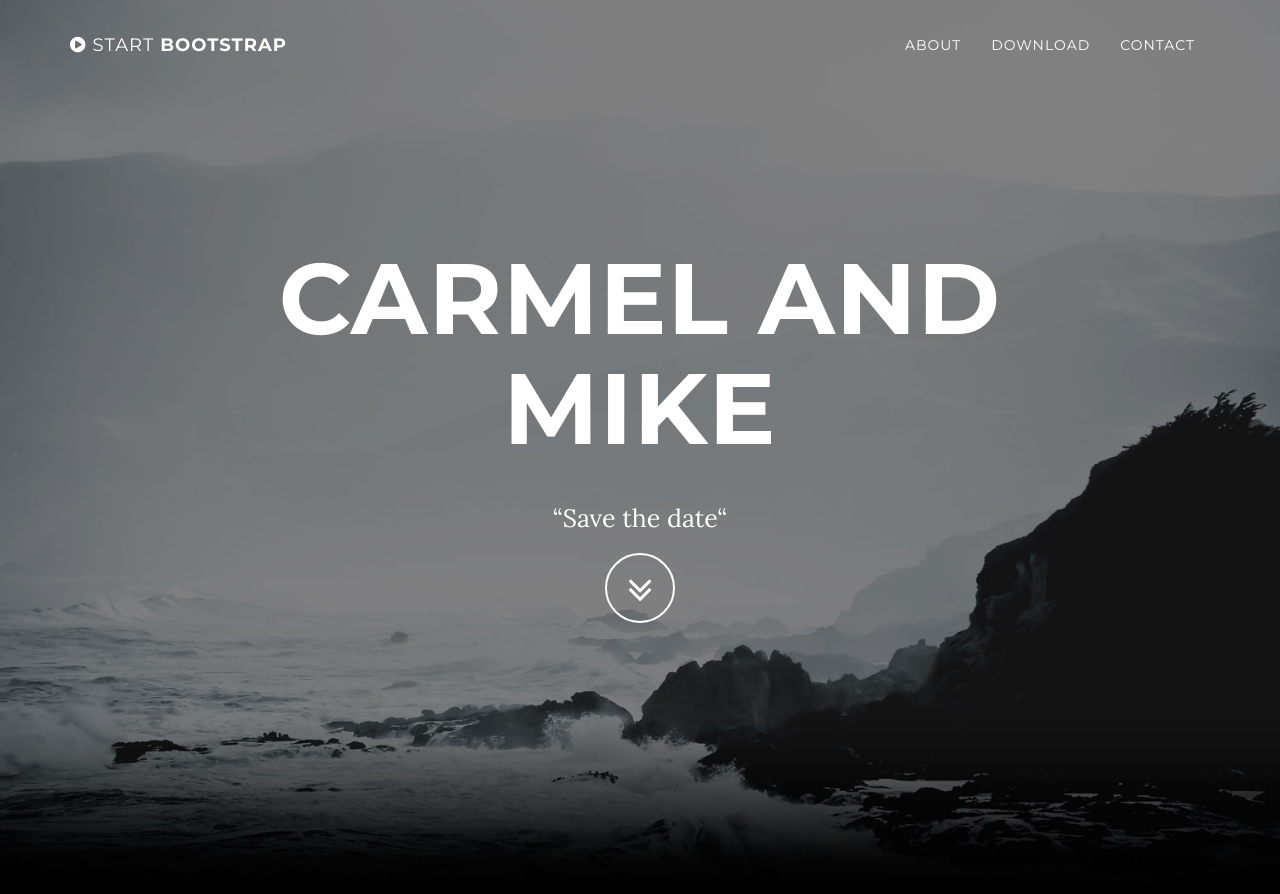
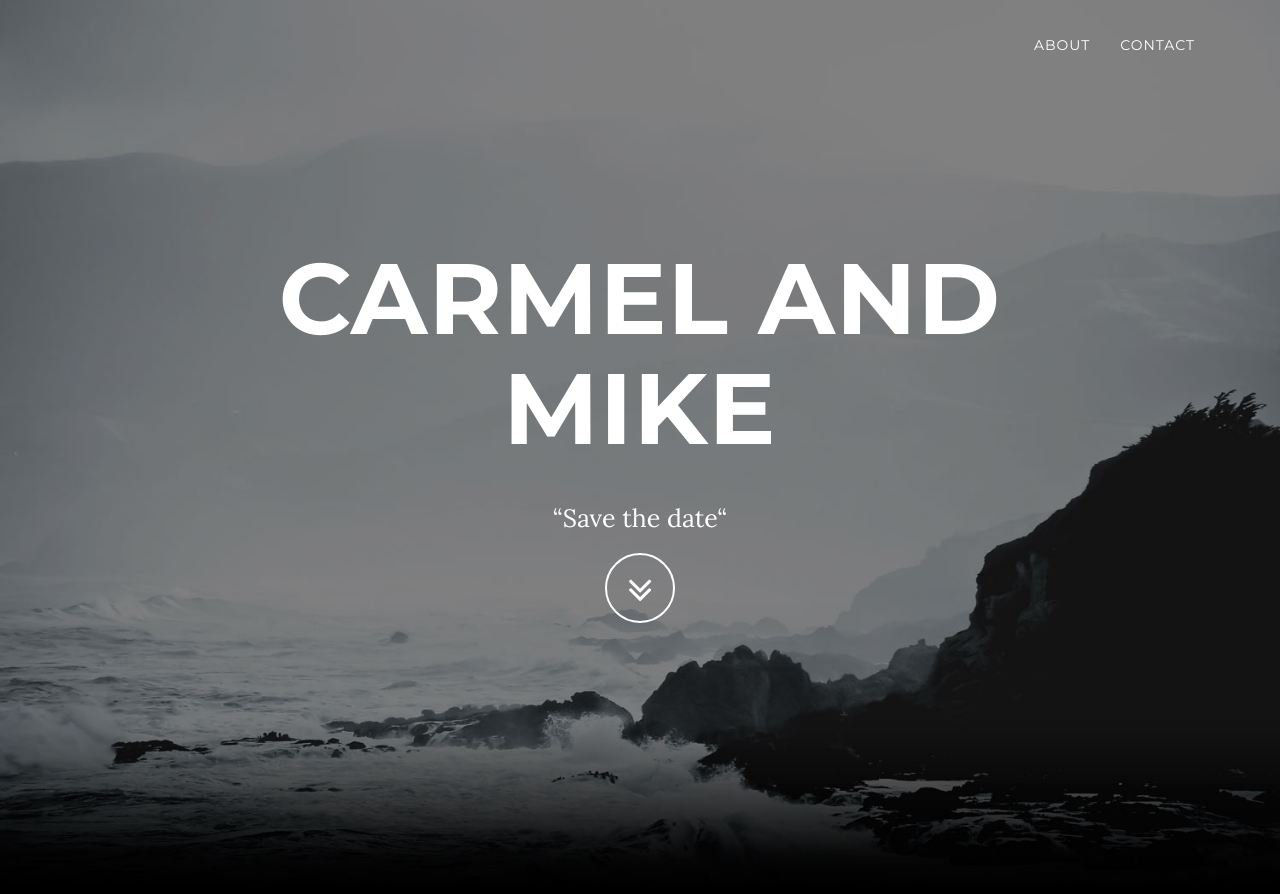
Before and after one commit to carmelandmike/carmelandmike.github.io, a Jekyll site: the page built from index.html, in a window 1280 px wide and 900 px high. Shown: the top 894 px of the window. Built offline with Jekyll 4.4.1, drawn with Linux system fonts in a browser that asks for light colours.

Commit message:
Cull start bootstrap

```diff
--- a/_includes/nav.html
+++ b/_includes/nav.html
@@ -5,9 +5,6 @@
                 <button type="button" class="navbar-toggle" data-toggle="collapse" data-target=".navbar-main-collapse">
                     <i class="fa fa-bars"></i>
                 </button>
-                <a class="navbar-brand page-scroll" href="#page-top">
-                    <i class="fa fa-play-circle"></i>  <span class="light">Start</span> Bootstrap
-                </a>
             </div>
 
             <!-- Collect the nav links, forms, and other content for toggling -->
@@ -21,9 +18,6 @@
                         <a class="page-scroll" href="#about">About</a>
                     </li>
                     <li>
-                        <a class="page-scroll" href="#download">Download</a>
-                    </li>
-                    <li>
                         <a class="page-scroll" href="#contact">Contact</a>
                     </li>
                 </ul>
```
